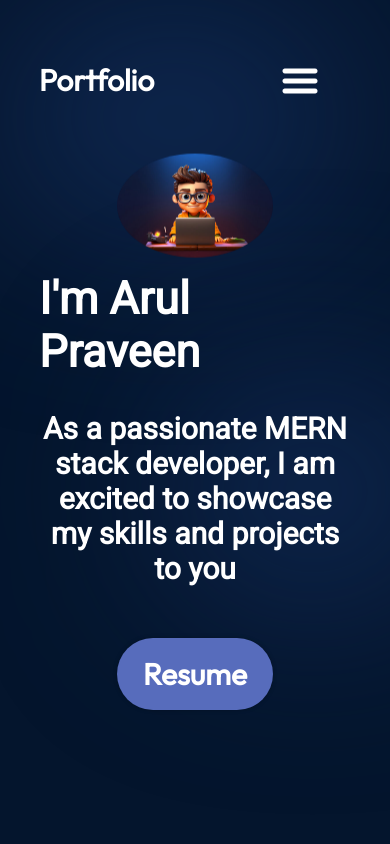
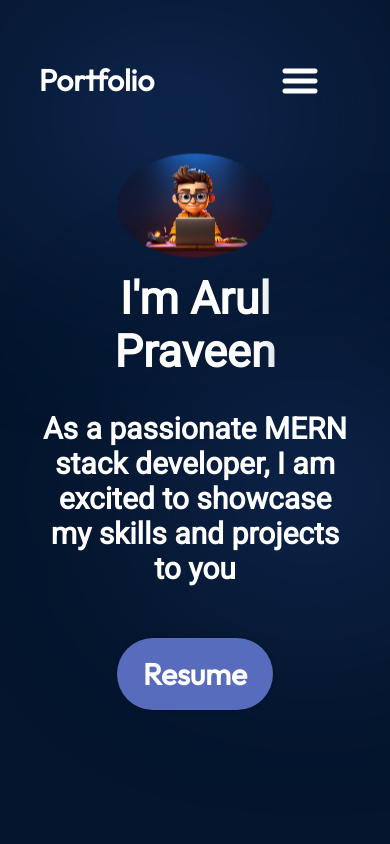
Before and after one commit to Arul-1911/Portfolio, a React (Vite) app: page / in a window 390 px wide. Shown: the top 844 px of the page. Built offline with nearby package versions, Linux system fonts and the light colour scheme.

Commit message:
changes made

```diff
--- a/src/components/Hero/hero.module.css
+++ b/src/components/Hero/hero.module.css
@@ -114,6 +114,8 @@
   .title{
     font-size: 45px;
     margin-top: 20px;
+    display: block;
+    text-align: center;
   }
 
   .description{
--- a/src/components/projects/project.module.css
+++ b/src/components/projects/project.module.css
@@ -93,3 +93,9 @@
    background: var(--color-primary);
    padding: 1px 22px;
 }
+
+@media screen and (max-width: 830px) {
+   .cardContainer{
+      margin-right: 40px;
+   }
+}
```
